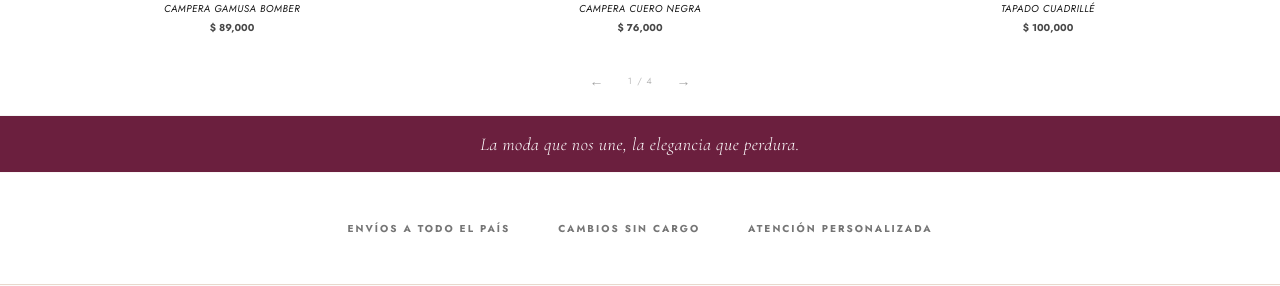
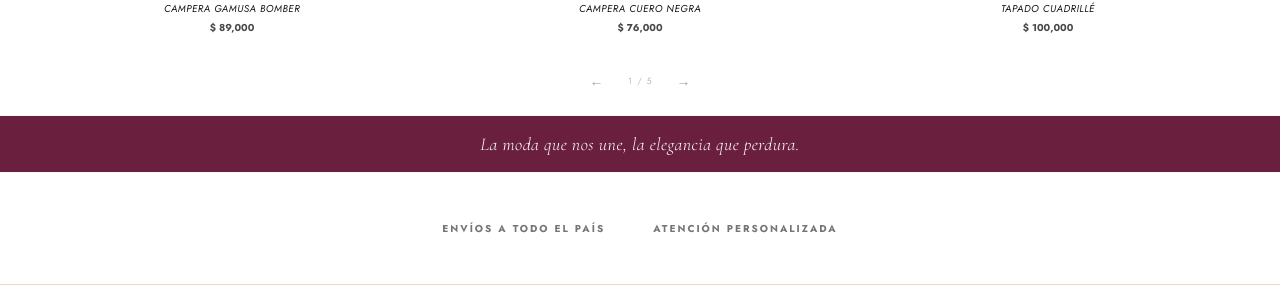
Before and after one commit to rufijulimoda-ui/Rufi-Juli, a React (Vite) app: page / in a window 1280 px wide. Shown: the part 4799-5085 px from the top of the page. Built offline with nearby package versions, Linux system fonts and the light colour scheme.

Commit message:
feat: Add LoLa sweaters and update services
Includes two new sweater products for the LoLa line with associated image URLs and prices. Also removes the "CAMBIOS SIN CARGO" service from the service icons component.

```diff
--- a/src/App.tsx
+++ b/src/App.tsx
@@ -595,6 +595,26 @@ const SECTIONS_DATA = [
           "https://lh3.googleusercontent.com/d/1Syrc85ad6ysxzi3IS2o5V0M5P3c8gTcE"
         ]
       },
+      {
+        name: "Sweater LoLa negro",
+        price: 50000,
+        img: "https://lh3.googleusercontent.com/d/1lroKDWL3SgVYaCyQ-5iTJSjvefELTMrd",
+        images: [
+          "https://lh3.googleusercontent.com/d/1lroKDWL3SgVYaCyQ-5iTJSjvefELTMrd",
+          "https://lh3.googleusercontent.com/d/1KSvriFk8eWGTdGyY7P5B5daLsg5EYDEd",
+          "https://lh3.googleusercontent.com/d/1QgBmpoWFp_IswIVYp0H-IBxITx5hQg0e"
+        ]
+      },
+      {
+        name: "Sweater LoLa gris",
+        price: 50000,
+        img: "https://lh3.googleusercontent.com/d/1gh0ud-5Dvq0aKWOu-fBz3DpUQ-CAuDpk",
+        images: [
+          "https://lh3.googleusercontent.com/d/1gh0ud-5Dvq0aKWOu-fBz3DpUQ-CAuDpk",
+          "https://lh3.googleusercontent.com/d/1WTlZMa2LfCD9RQByLcXO4SF-Pl94yP5x",
+          "https://lh3.googleusercontent.com/d/1JlsqaIxvKiRS6BpW3BQMYrB5JINL4ubA"
+        ]
+      },
     ]
   }
 ];
@@ -730,7 +750,6 @@ function EditorialBanner() {
 function ServiceIcons() {
   const services = [
     { title: "ENVÍOS A TODO EL PAÍS" },
-    { title: "CAMBIOS SIN CARGO" },
     { title: "ATENCIÓN PERSONALIZADA" },
   ];
 
```
